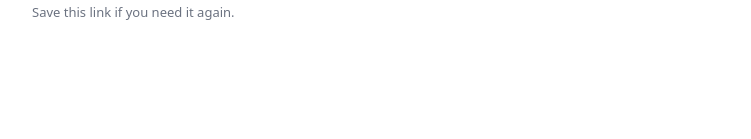
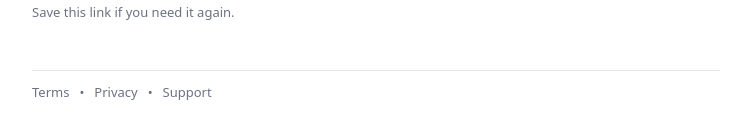
Before and after one commit to tool2-systems/tool2, a Next.js app: page / in a window 1280 px wide. Shown: the part 307-446 px from the top of the page, without its empty margins (264-1015 px from the left). Built offline with nearby package versions, Linux system fonts and the light colour scheme.

Commit message:
add minimal legal links in layout

```diff
--- a/src/app/layout.tsx
+++ b/src/app/layout.tsx
@@ -1,4 +1,5 @@
 import "./globals.css"
+import Link from "next/link"
 
 export const metadata = {
   title: "Tool2",
@@ -8,7 +9,18 @@ export const metadata = {
 export default function RootLayout({ children }: { children: React.ReactNode }) {
   return (
     <html lang="en">
-      <body>{children}</body>
+      <body>
+        {children}
+        <div style={{ maxWidth: "var(--maxw)", margin: "0 auto", padding: "0 16px 28px" }}>
+          <div style={{ borderTop: "1px solid var(--border)", paddingTop: 12, fontSize: 13, color: "var(--muted)" }}>
+            <Link href="/terms">Terms</Link>
+            <span style={{ padding: "0 10px" }}>•</span>
+            <Link href="/privacy">Privacy</Link>
+            <span style={{ padding: "0 10px" }}>•</span>
+            <Link href="/support">Support</Link>
+          </div>
+        </div>
+      </body>
     </html>
   )
 }
```
